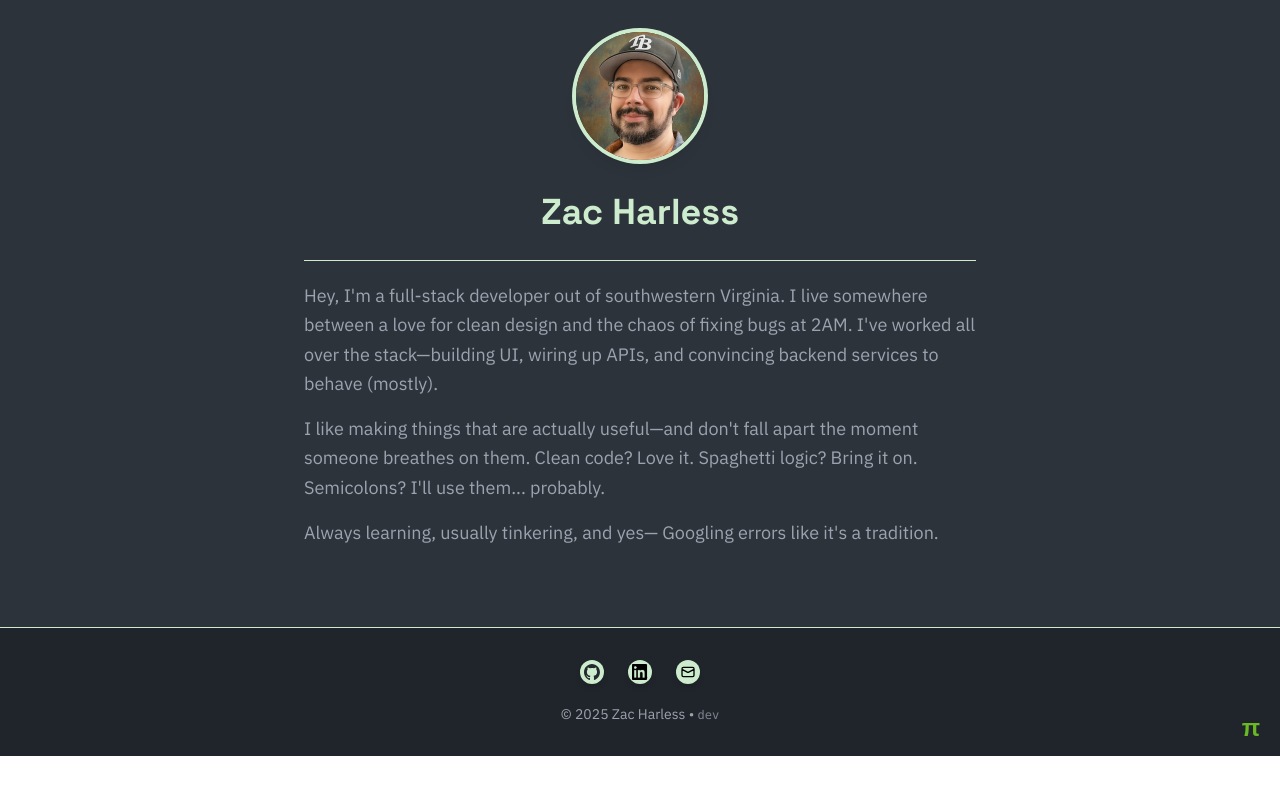
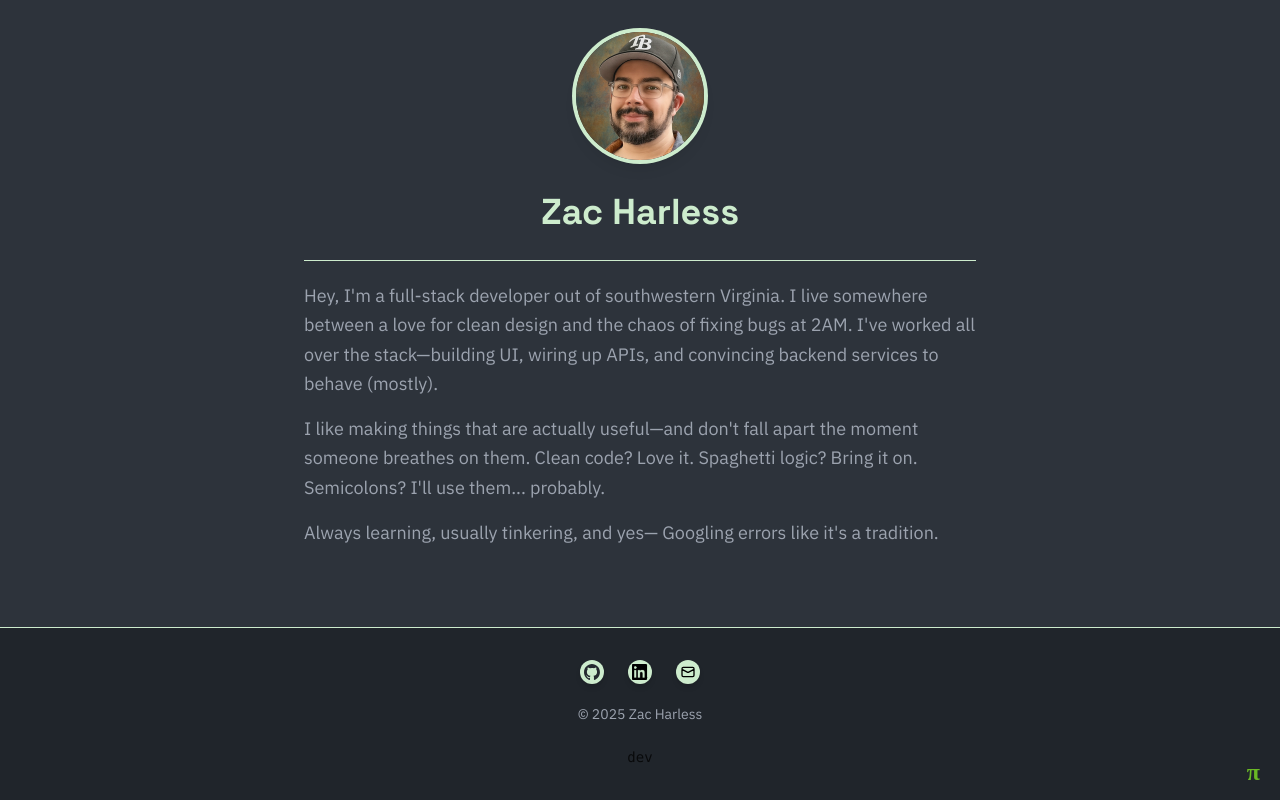
Before and after one commit to czzc/zharlesscom, a Next.js app: page / in a window 1280 px wide. Shown: the part 198-998 px from the top of the page. Before the commit the page ends 954 px from the top, so only its background shows below. Built offline with nearby package versions, Linux system fonts and the light colour scheme; no server answers.

Commit message:
updated font for the pi symbol, moved the commit hash to underneath the copyright line

```diff
--- a/src/components/Footer.js
+++ b/src/components/Footer.js
@@ -17,20 +17,24 @@ const Footer = memo(function Footer({ showSocialLinks = false, showPiLink = fals
         )}
 
         <p className="text-sm text-footer">
-          © 2025 {personalInfo.name} • {getCommitUrl() ? (
+          © 2025 {personalInfo.name}
+        </p>
+
+        <div style={{ marginTop: '20px' }} className="text-center">
+          {getCommitUrl() ? (
             <a
               href={getCommitUrl()}
               target="_blank"
               rel="noopener noreferrer"
-              className="font-mono text-xs opacity-75 hover:opacity-100 transition-opacity duration-200 underline decoration-dotted underline-offset-2"
+              className="font-mono text-sm opacity-75 hover:opacity-100 transition-opacity duration-200 underline decoration-dotted underline-offset-2"
               title="View commit on GitHub"
             >
               {getCommitHash()}
             </a>
           ) : (
-            <span className="font-mono text-xs opacity-75">{getCommitHash()}</span>
+            <span className="font-mono text-sm opacity-75">{getCommitHash()}</span>
           )}
-        </p>
+        </div>
       </div>
 
       {showPiLink && (
--- a/src/components/Footer.module.css
+++ b/src/components/Footer.module.css
@@ -8,7 +8,7 @@
   right: 20px;
   color: #6ab825;
   text-decoration: none;
-  font-family: var(--font-space-grotesk);
+  font-family: 'Times New Roman', 'Georgia', serif;
   font-size: 1.5rem;
   font-weight: bold;
   transition: color 0.2s;
```
